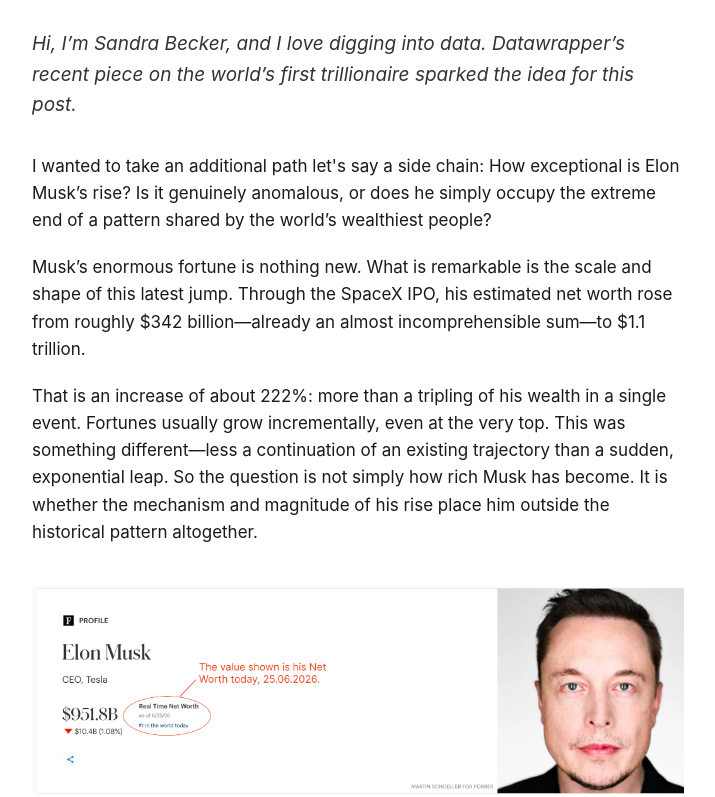
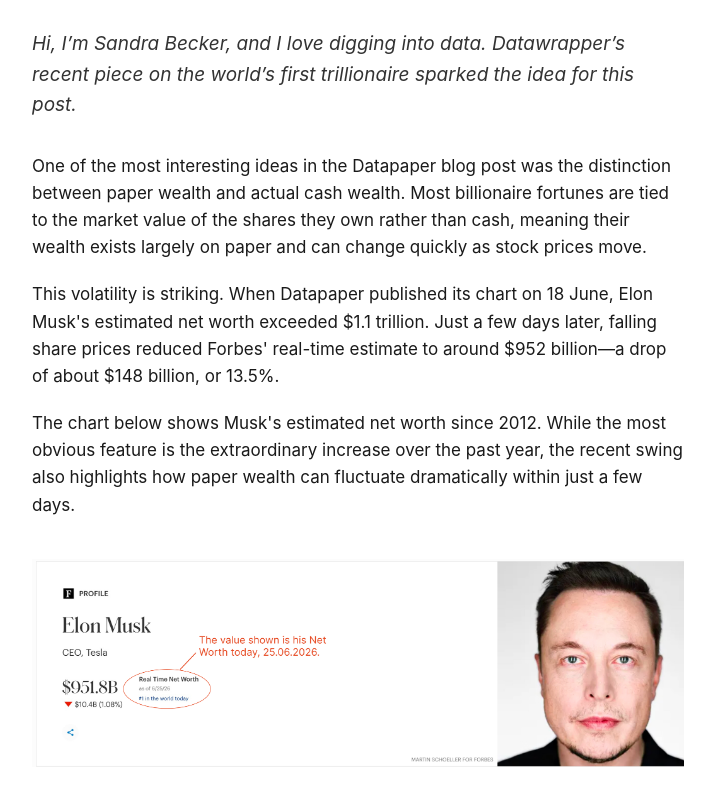
Before and after one commit to sandravizz/Datawrapper---Elon-and-the-billionaires, a plain HTML site: page index.html in a window 1280 px wide. Shown: the part 303-1100 px from the top of the page, without its empty margins (282-997 px from the left). Drawn offline with Linux system fonts and the light colour scheme.

Commit message:
introduction text done

```diff
--- a/index.html
+++ b/index.html
@@ -157,31 +157,33 @@
       </p>
 
       <p>
-        I wanted to take an additional path let's say a side chain: How
-        exceptional is Elon Musk’s rise? Is it genuinely anomalous, or does he
-        simply occupy the extreme end of a pattern shared by the world’s
-        wealthiest people?
+        One of the most interesting ideas in the Datapaper blog post was the
+        distinction between paper wealth and actual cash wealth. Most
+        billionaire fortunes are tied to the market value of the shares they own
+        rather than cash, meaning their wealth exists largely on paper and can
+        change quickly as stock prices move.
       </p>
 
       <p>
-        Musk’s enormous fortune is nothing new. What is remarkable is the scale
-        and shape of this latest jump. Through the SpaceX IPO, his estimated net
-        worth rose from roughly $342 billion—already an almost incomprehensible
-        sum—to $1.1 trillion.
+        This volatility is striking. When Datapaper published its chart on 18
+        June, Elon Musk's estimated net worth exceeded $1.1 trillion. Just a few
+        days later, falling share prices reduced Forbes' real-time estimate to
+        around $952 billion—a drop of about $148 billion, or 13.5%.
       </p>
 
       <p>
-        That is an increase of about 222%: more than a tripling of his wealth in
-        a single event. Fortunes usually grow incrementally, even at the very
-        top. This was something different—less a continuation of an existing
-        trajectory than a sudden, exponential leap. So the question is not
-        simply how rich Musk has become. It is whether the mechanism and
-        magnitude of his rise place him outside the historical pattern
-        altogether.
+        The chart below shows Musk's estimated net worth since 2012. While the
+        most obvious feature is the extraordinary increase over the past year,
+        the recent swing also highlights how paper wealth can fluctuate
+        dramatically within just a few days.
       </p>
 
       <figure class="chart-embed">
-        <img src="Musk.jpg" alt="Elon Musk" style="width: 100%; display: block" />
+        <img
+          src="Musk.jpg"
+          alt="Elon Musk"
+          style="width: 100%; display: block"
+        />
       </figure>
 
       <figure class="chart-embed">
@@ -305,7 +307,10 @@
       </figure>
 
       <p>
-       I think most of us are very curious to see what will happen with Sam Altman and OpenAI and Dari form Antrophic when they launch their IPO. Will they be able to reach the same heights as Elon Musk? Only time will tell.
+        I think most of us are very curious to see what will happen with Sam
+        Altman and OpenAI and Dari form Antrophic when they launch their IPO.
+        Will they be able to reach the same heights as Elon Musk? Only time will
+        tell.
       </p>
 
       <div class="footnotes">
```
